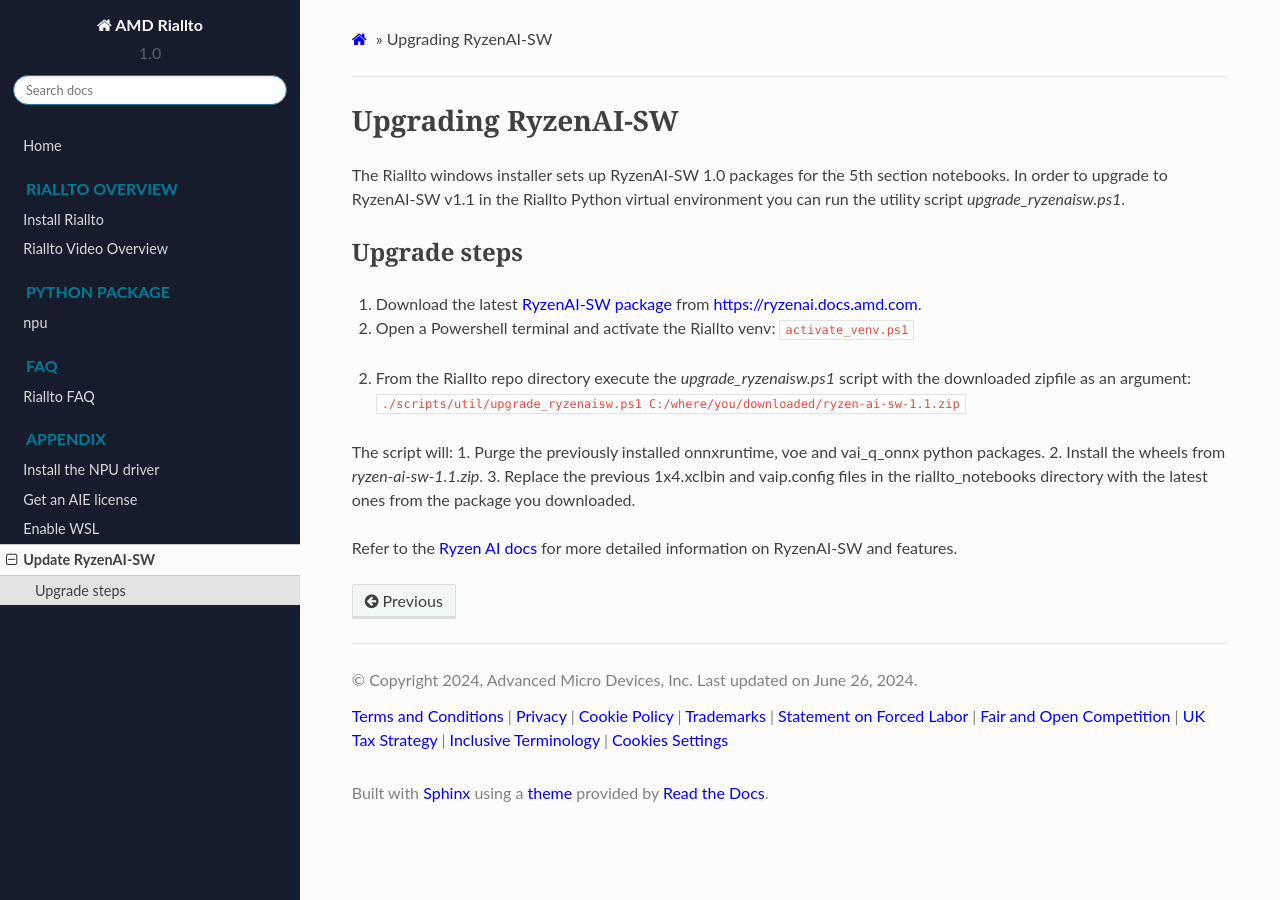
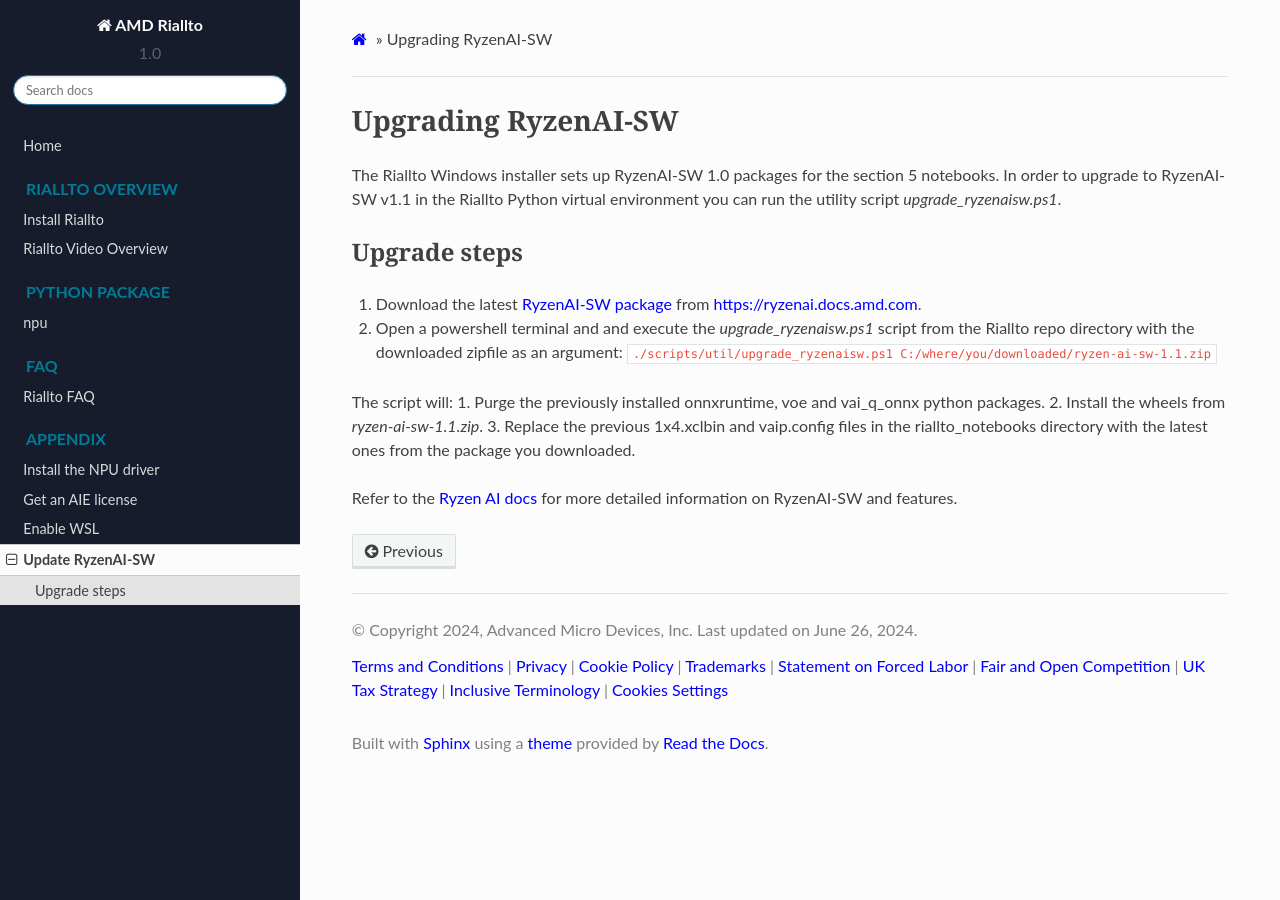
Before and after one commit to AMDResearch/Riallto, a Sphinx documentation site: the page built from source/upgrade-ryzenaisw.rst, in a window 1280 px wide. Built offline with Sphinx 7.4.7, drawn with Linux system fonts in a browser that asks for light colours; nearby versions of some CDN libraries; some web fonts are replaced; library files that are not in the unit come from our copies; pages that are not in the unit, such as notebooks, are missing from menus; comment, search, counter and statistics services are not loaded.

Commit message:
add Mario's f/b

```diff
--- a/source/upgrade-ryzenaisw.rst
+++ b/source/upgrade-ryzenaisw.rst
@@ -3,15 +3,13 @@
 Upgrading RyzenAI-SW
 ====================
 
-The Riallto windows installer sets up RyzenAI-SW 1.0 packages for the 5th section notebooks. In order to upgrade to RyzenAI-SW v1.1 in the Riallto Python virtual environment you can run the utility script `upgrade_ryzenaisw.ps1`.
+The Riallto Windows installer sets up RyzenAI-SW 1.0 packages for the section 5 notebooks. In order to upgrade to RyzenAI-SW v1.1 in the Riallto Python virtual environment you can run the utility script `upgrade_ryzenaisw.ps1`.
 
 Upgrade steps
 -------------
 
 1. Download the latest `RyzenAI-SW package <https://account.amd.com/en/forms/downloads/ryzen-ai-software-platform-xef.html?filename=ryzen-ai-sw-1.1.zip>`_ from https://ryzenai.docs.amd.com.
-2. Open a Powershell terminal and activate the Riallto venv:
-   ``activate_venv.ps1``
-2. From the Riallto repo directory execute the `upgrade_ryzenaisw.ps1` script with the downloaded zipfile as an argument:
+2. Open a powershell terminal and and execute the `upgrade_ryzenaisw.ps1` script from the Riallto repo directory with the downloaded zipfile as an argument:
    ``./scripts/util/upgrade_ryzenaisw.ps1 C:/where/you/downloaded/ryzen-ai-sw-1.1.zip``
 
 The script will:
```
